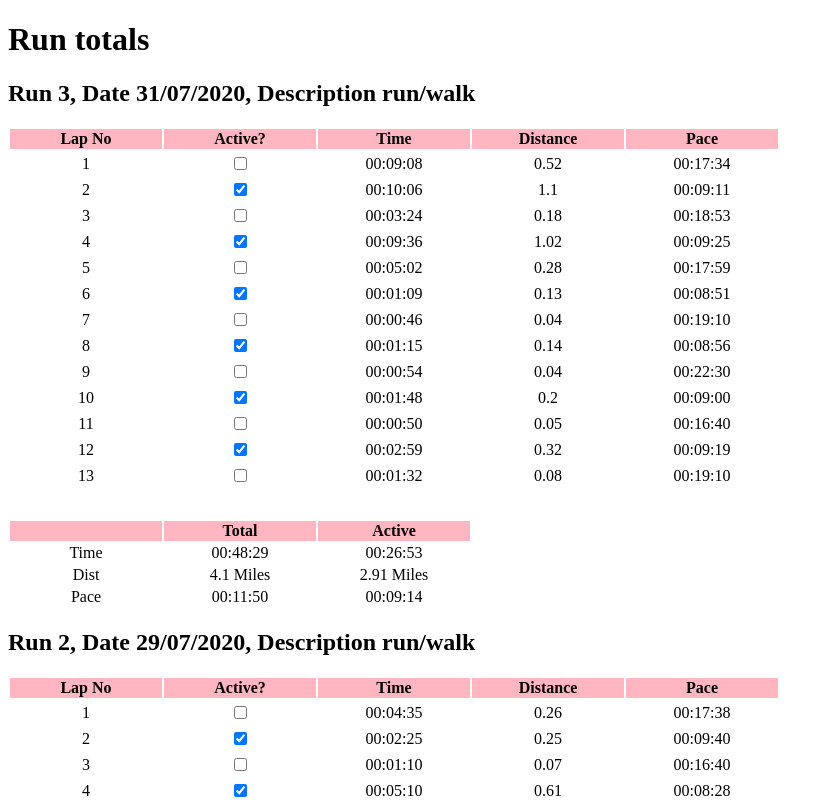
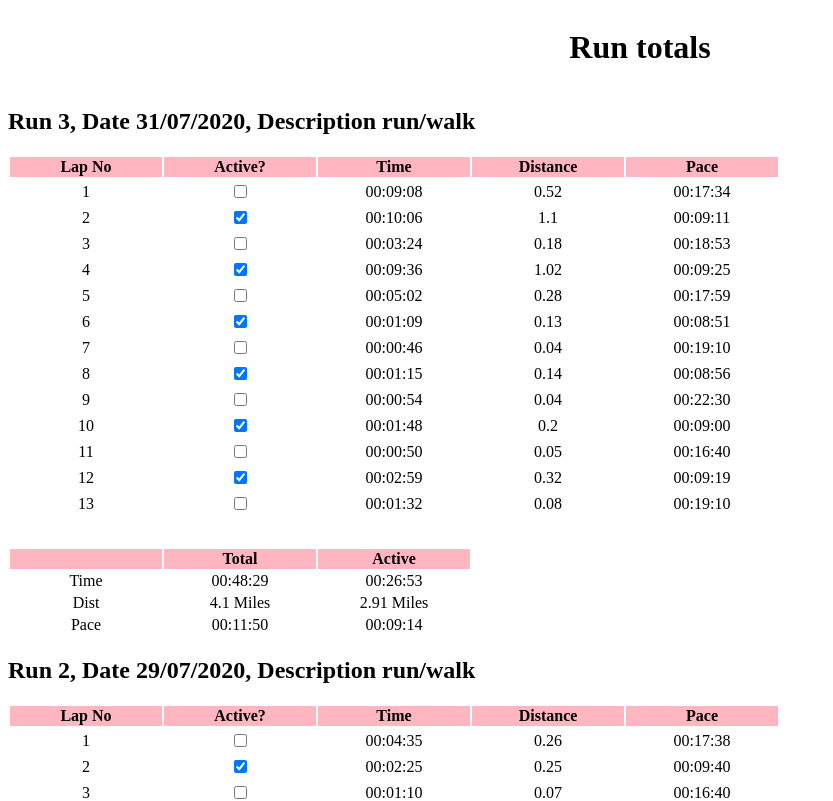
Before and after one commit to FinlayS/run-totals, a Next.js app: page / in a window 1280 px wide. Shown: the top 801 px of the page, without its empty margins (0-833 px from the left). Built offline with nearby package versions, Linux system fonts and the light colour scheme.

Commit message:
install and use bootstrap on home

```diff
--- a/package.json
+++ b/package.json
@@ -2,7 +2,6 @@
   "name": "run-totals",
   "version": "1.0.0",
   "description": "",
-  "main": "index.js",
   "scripts": {
     "test": "echo \"Error: no test specified\" && exit 1",
     "dev": "next",
@@ -14,8 +13,10 @@
   "license": "ISC",
   "dependencies": {
     "axios": "^0.19.2",
+    "bootstrap": "^4.5.2",
     "next": "^9.4.4",
     "react": "^16.13.1",
+    "react-bootstrap": "^1.3.0",
     "react-dom": "^16.13.1"
   }
 }
--- a/pages/index.js
+++ b/pages/index.js
@@ -1,18 +1,17 @@
-import React, {Component} from 'react'
+import React from 'react'
 import RunList from "./runList";
 
-export default class extends Component {
-
-  render() {
+const Home = () => {
     return (
       <div>
         <div>
-          <h1>Run totals</h1>
-        </div>
-        <div>
-          <RunList></RunList>
+          <main style={{ display: "flex", flexDirection: "column", alignItems: "center"}}>
+            <h1>Run totals</h1>
+          </main>
+          <RunList />
         </div>
       </div>
     )
-  }
 }
+
+export default Home
```
Also changed, not shown: 1 other file (tests, documents, lock files or other folders).
